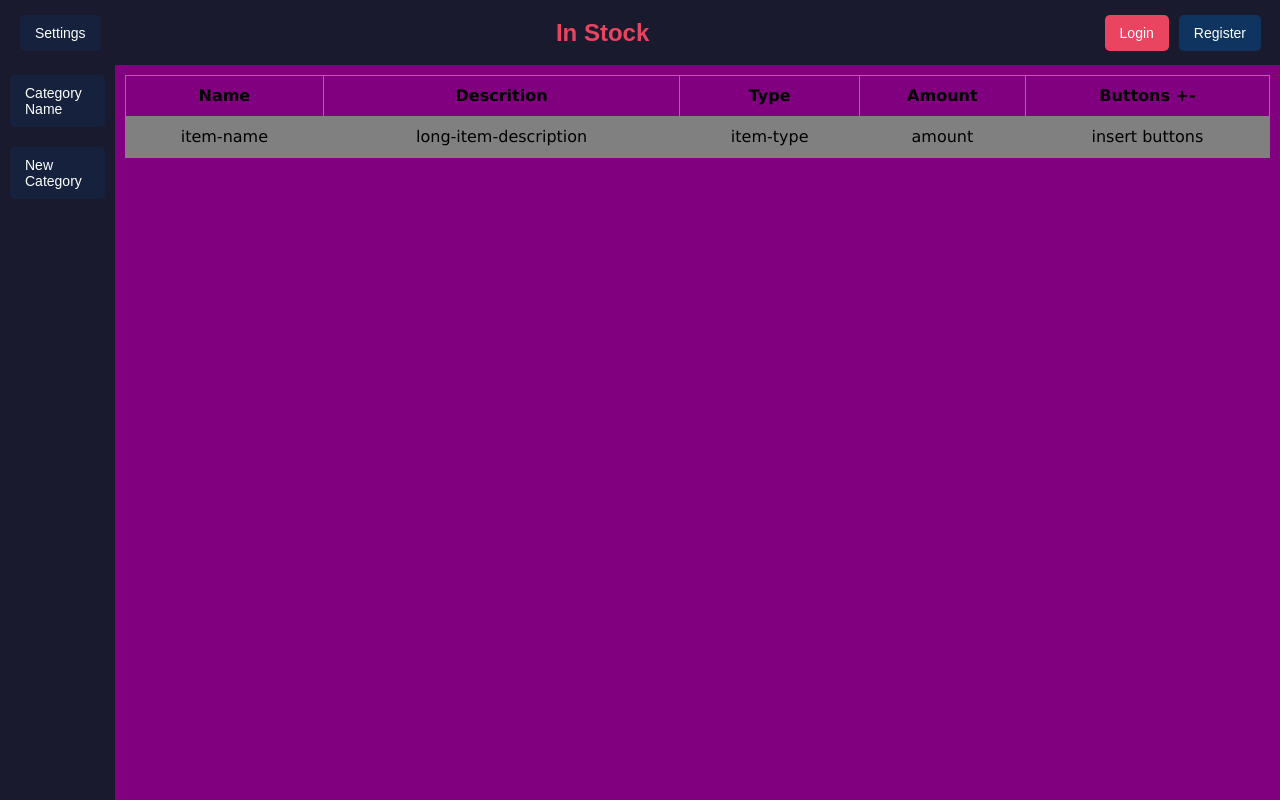
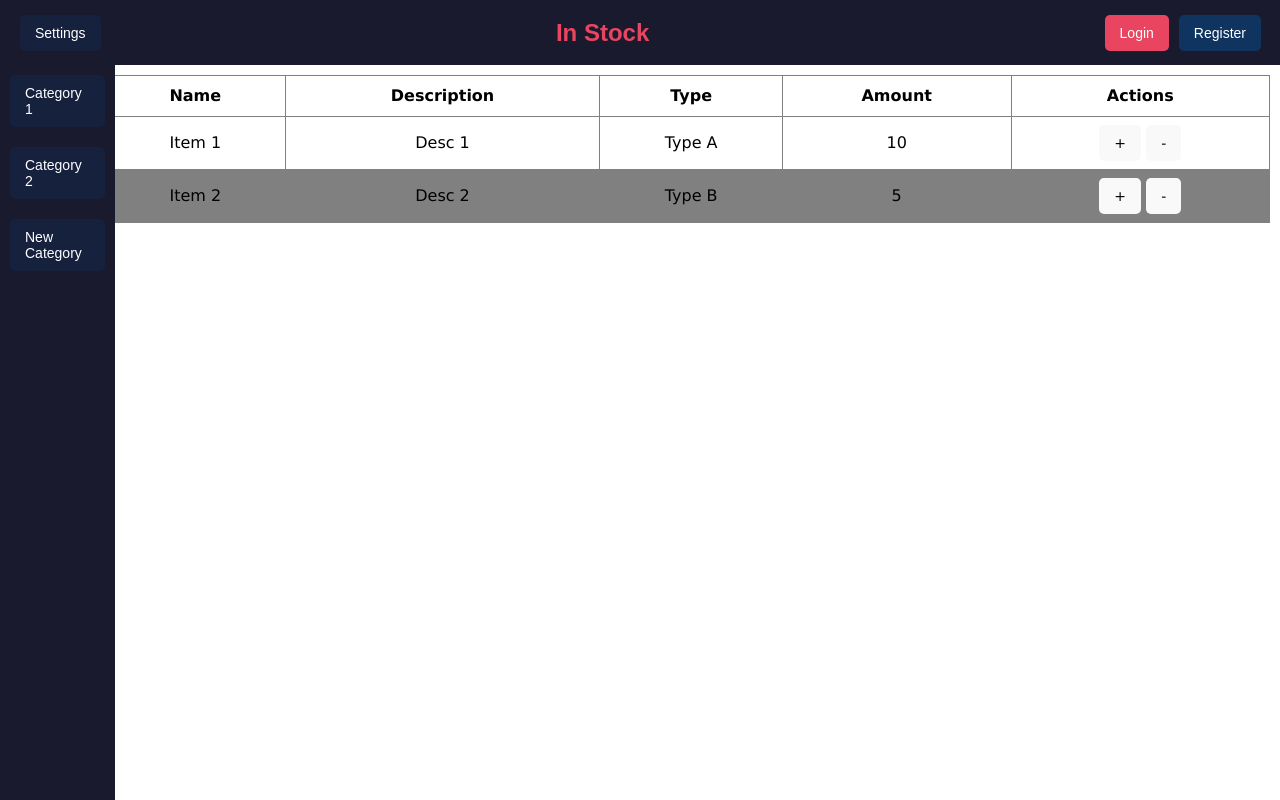
Before and after one commit to Alejoskin/In-Stock-Shared, a React (Vite) app: page / in a window 1280 px wide. Built offline with nearby package versions, Linux system fonts and the light colour scheme.

Commit message:
smooth settings button and nice background

```diff
--- a/src/App.css
+++ b/src/App.css
@@ -90,6 +90,25 @@ button {
   left: 0;
   height: calc(100vh - 60px); /* Makes it extend to the bottom of the viewport */
   padding: 10px;
+  overflow: hidden;
+  transition: transform 0.3s ease-in-out, opacity 0.3s ease-in-out;
+  z-index: 2;
+}
+
+.left-menu.hidden {
+  width: 0;
+  opacity: 0;
+  padding: 10px 0; /* Reduce horizontal padding when collapsed */
+}
+
+.left-menu .dropdown,
+.left-menu button {
+  transition: opacity 0.3s ease-out;
+}
+
+.left-menu.hidden .dropdown {
+  opacity: 0;
+  pointer-events: none;
 }
 
 .category{
@@ -163,12 +182,19 @@ button {
 .table-area{
   position: fixed;
   top: 65px;
-  left: 115px;
+  left: 95px;
   right: 0;
   bottom: 0;
   padding: 10px;
   overflow: auto;
-  background-color: purple;
+  background-color: white;
+  transition: left 0.3s ease-in-out;
+  z-index: 1;
+
+}
+
+.table-area.full-width {
+  left: 0;
 }
 
 table{
--- a/src/App.jsx
+++ b/src/App.jsx
@@ -1,56 +1,71 @@
-import { useState } from 'react'
-import './App.css'
+import { useEffect, useState } from 'react';
+import './App.css';
+import data from './data.json'; // If it's in src/
 
 function App() {
+  const [currentData, setCurrentData] = useState([]);
+  const [fullData, setFullData] = useState({});
+  const [sidebarVisible, setSidebarVisible] = useState(true);
+  useEffect(() => {
+    // Load JSON data on mount
+    setFullData(data);
+    setCurrentData(data.category1);
+  }, []);
+
+  const toggleSidebar = () =>{
+    setSidebarVisible(!sidebarVisible);
+  }
 
   return (
     <>
-
-    <div className="header">
-        <button className="settings-button">Settings</button>
-        <a href="App.jsx" className="logo">In Stock</a>
-
+      <div className="header">
+        <button className="settings-button" onClick={toggleSidebar}>Settings</button>
+        <a href="#" className="logo">In Stock</a>
         <div className="login">
-            <button className="login-button">Login</button>
-            <button className="register-button">Register</button>
+          <button className="login-button">Login</button>
+          <button className="register-button">Register</button>
         </div>
-    </div>
-
-    <div className="left-menu">
+      </div>
+      <div className={`left-menu ${sidebarVisible ? '' : 'hidden'}`}>
         <div className="dropdown">
-        <button className="category" onClick={""}>Category Name</button>
+          <button className="category" onClick={() => setCurrentData(fullData.category1)}>Category 1</button>
         </div>
         <div className="dropdown">
-            <button className="new-category">New Category</button>
-
+          <button className="category" onClick={() => setCurrentData(fullData.category2)}>Category 2</button>
         </div>
-        <div className="table-area">
-          <table>
-            <tr>
-              <th>Name</th>
-              <th>Descrition</th>
-              <th>Type</th>
-              <th>Amount</th>
-              <th>Buttons +-</th>
-            </tr>
-            <tr>
-              <td>item-name</td>
-              <td>long-item-description</td>
-              <td>item-type</td>
-              <td>amount</td>
-              <td>insert buttons</td>
-            </tr>
-          </table>
-
+        <div className="dropdown">
+          <button className="new-category">New Category</button>
         </div>
       </div>
 
 
 
-
-
+      <div className={`table-area ${sidebarVisible ? '' : 'full-width'}`}>
+        <table>
+          <thead>
+            <tr>
+              <th>Name</th>
+              <th>Description</th>
+              <th>Type</th>
+              <th>Amount</th>
+              <th>Actions</th>
+            </tr>
+          </thead>
+          <tbody>
+            {currentData.map((item, index) => (
+              <tr key={index}>
+                <td>{item.name}</td>
+                <td>{item.description}</td>
+                <td>{item.type}</td>
+                <td>{item.amount}</td>
+                <td><button>+</button> <button>-</button></td>
+              </tr>
+            ))}
+          </tbody>
+        </table>
+      </div>
     </>
-  )
+  );
 }
 
-export default App
+export default App;
--- /dev/null
+++ b/src/data.json
@@ -0,0 +1,10 @@
+{
+    "category1": [
+      { "name": "Item 1", "description": "Desc 1", "type": "Type A", "amount": 10 },
+      { "name": "Item 2", "description": "Desc 2", "type": "Type B", "amount": 5 }
+    ],
+    "category2": [
+      { "name": "Product X", "description": "Desc X", "type": "Type C", "amount": 20 },
+      { "name": "Product Y", "description": "Desc Y", "type": "Type D", "amount": 8 }
+    ]
+  }
```
Also changed, not shown: 1 other file (tests, documents, lock files or other folders).
